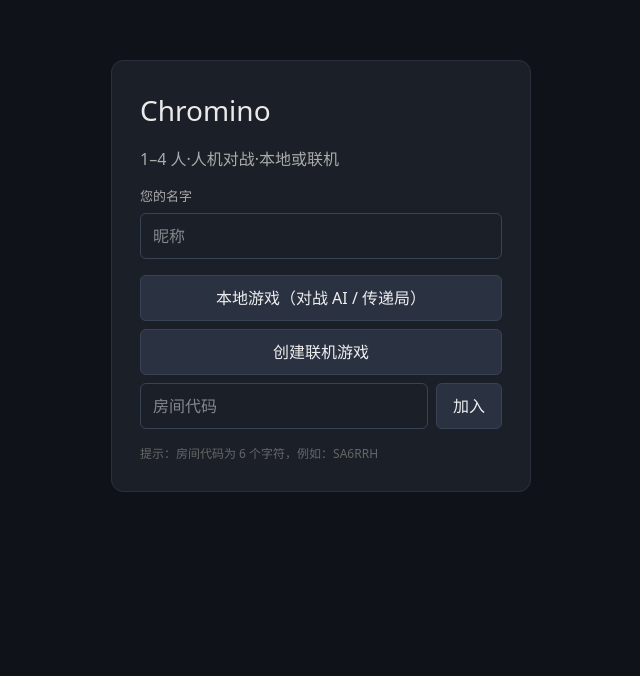
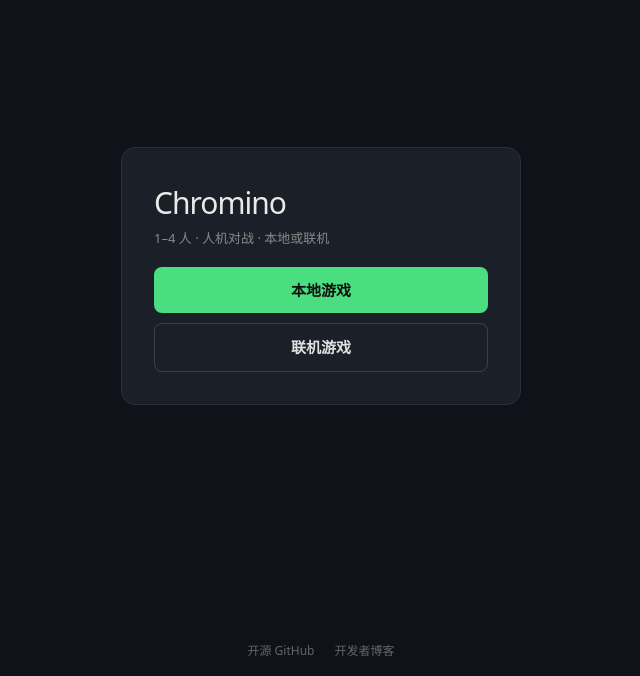
Before and after one commit to hansenz42/chromino, a Next.js app: page / in a window 1280 px wide. Shown: the part 124-800 px from the top of the page, without its empty margins (319-959 px from the left). Built offline with nearby package versions, Linux system fonts and the light colour scheme.

Commit message:
feat: implement board zoom functionality and enhance drag behavior

```diff
--- a/app/page.tsx
+++ b/app/page.tsx
@@ -1,7 +1,6 @@
 "use client";
 import { useEffect, useState } from "react";
 import { useRouter } from "next/navigation";
-import { generateMatchCode } from "@/lib/match-code";
 
 const NICK_KEY = "chromino_nickname";
 const PID_KEY = "chromino_player_id";
@@ -13,11 +12,16 @@ function uuid() {
   return "p_" + Math.random().toString(36).slice(2, 10);
 }
 
+type View = "home" | "online";
+
 export default function Home() {
   const router = useRouter();
+  const [view, setView] = useState<View>("home");
   const [nick, setNick] = useState("");
   const [joinCode, setJoinCode] = useState("");
+  const [showJoin, setShowJoin] = useState(false);
   const [lastGame, setLastGame] = useState<string | null>(null);
+  const [creating, setCreating] = useState(false);
 
   useEffect(() => {
     const n = localStorage.getItem(NICK_KEY) ?? "";
@@ -36,12 +40,14 @@ export default function Home() {
   async function createRemote() {
     const name = nick.trim() || "玩家";
     saveNick(name);
+    setCreating(true);
     const pid = localStorage.getItem(PID_KEY)!;
     const res = await fetch("/api/game/create", {
       method: "POST",
       headers: { "Content-Type": "application/json" },
       body: JSON.stringify({ hostId: pid, hostName: name }),
     });
+    setCreating(false);
     if (!res.ok) {
       alert("创建游戏失败");
       return;
@@ -58,48 +64,130 @@ export default function Home() {
     router.push(`/game/${code}`);
   }
 
-  function goLocal() {
-    saveNick(nick.trim() || "玩家");
-    router.push("/game/local");
+  function goOnline() {
+    setShowJoin(false);
+    setJoinCode("");
+    setView("online");
   }
 
-  return (
-    <main
-      style={{
-        minHeight: "100dvh",
-        display: "flex",
-        alignItems: "center",
-        justifyContent: "center",
-        padding: 16,
-      }}
-    >
-      <div
-        style={{
+  function goBack() {
+    setView("home");
+    setShowJoin(false);
+    setJoinCode("");
+  }
+
+  // ── shared card wrapper ──────────────────────────────────────────────────
+  const card: React.CSSProperties = {
     background: "#1b2028",
-          padding: "clamp(16px, 5vw, 28px)",
-          borderRadius: 12,
-          width: "min(100%, 420px)",
+    padding: "clamp(20px, 5vw, 32px)",
+    borderRadius: 14,
+    width: "min(100%, 400px)",
     display: "flex",
     flexDirection: "column",
-          gap: 16,
+    gap: 18,
     border: "1px solid #2a2f3a",
-        }}
+  };
+
+  const btnPrimary: React.CSSProperties = {
+    padding: "12px 0",
+    borderRadius: 8,
+    fontSize: 15,
+    fontWeight: 600,
+    cursor: "pointer",
+    border: "none",
+    background: "#4ade80",
+    color: "#111",
+  };
+
+  const btnSecondary: React.CSSProperties = {
+    padding: "12px 0",
+    borderRadius: 8,
+    fontSize: 15,
+    fontWeight: 600,
+    cursor: "pointer",
+    border: "1px solid #3a4050",
+    background: "transparent",
+    color: "#e0e0e0",
+  };
+
+  const btnGhost: React.CSSProperties = {
+    padding: "8px 0",
+    borderRadius: 6,
+    fontSize: 13,
+    cursor: "pointer",
+    border: "1px solid #2a2f3a",
+    background: "transparent",
+    color: "#888",
+  };
+
+  // ── HOME view ────────────────────────────────────────────────────────────
+  if (view === "home") {
+    return (
+      <main style={mainStyle}>
+        <div style={card}>
+          <div>
+            <h1 style={{ margin: "0 0 4px", fontSize: 30, letterSpacing: -1 }}>
+              Chromino
+            </h1>
+            <p style={{ margin: 0, color: "#888", fontSize: 13 }}>
+              1–4 人 · 人机对战 · 本地或联机
+            </p>
+          </div>
+          <div style={{ display: "flex", flexDirection: "column", gap: 10 }}>
+            <button
+              style={btnPrimary}
+              onClick={() => router.push("/game/local")}
             >
-        <h1 style={{ margin: 0, fontSize: 28 }}>Chromino</h1>
-        <p style={{ margin: 0, color: "#aaa" }}>1–4 人·人机对战·本地或联机</p>
+              本地游戏
+            </button>
+            <button style={btnSecondary} onClick={goOnline}>
+              联机游戏
+            </button>
+          </div>
+        </div>
+        <PageFooter />
+      </main>
+    );
+  }
 
+  // ── ONLINE view ──────────────────────────────────────────────────────────
+  return (
+    <main style={mainStyle}>
+      <div style={card}>
+        {/* header */}
+        <div style={{ display: "flex", alignItems: "center", gap: 10 }}>
+          <button style={btnGhost} onClick={goBack}>
+            ← 返回
+          </button>
+          <h2 style={{ margin: 0, fontSize: 18 }}>联机游戏</h2>
+        </div>
+
+        {/* name input */}
         <label style={{ display: "flex", flexDirection: "column", gap: 6 }}>
           <span style={{ fontSize: 13, color: "#aaa" }}>您的名字</span>
           <input
             value={nick}
             onChange={(e) => saveNick(e.target.value)}
             placeholder="昵称"
+            autoFocus
           />
         </label>
 
-        <div style={{ display: "flex", flexDirection: "column", gap: 8 }}>
-          <button onClick={goLocal}>本地游戏（对战 AI / 传递局）</button>
-          <button onClick={createRemote}>创建联机游戏</button>
+        {/* actions */}
+        <div style={{ display: "flex", flexDirection: "column", gap: 10 }}>
+          <button
+            style={{ ...btnPrimary, opacity: creating ? 0.6 : 1 }}
+            onClick={createRemote}
+            disabled={creating}
+          >
+            {creating ? "创建中…" : "创建游戏"}
+          </button>
+
+          {!showJoin ? (
+            <button style={btnSecondary} onClick={() => setShowJoin(true)}>
+              加入游戏
+            </button>
+          ) : (
             <div style={{ display: "flex", gap: 8 }}>
               <input
                 value={joinCode}
@@ -107,20 +195,77 @@ export default function Home() {
                 placeholder="房间代码"
                 maxLength={6}
                 style={{ flex: 1 }}
+                autoFocus
+                onKeyDown={(e) => e.key === "Enter" && joinRemote()}
               />
-            <button onClick={joinRemote}>加入</button>
+              <button
+                style={{
+                  ...btnPrimary,
+                  padding: "10px 16px",
+                  whiteSpace: "nowrap",
+                }}
+                onClick={joinRemote}
+                disabled={!joinCode.trim()}
+              >
+                加入
+              </button>
             </div>
+          )}
+
           {lastGame && (
-            <button onClick={() => router.push(`/game/${lastGame}`)}>
+            <button
+              style={btnGhost}
+              onClick={() => router.push(`/game/${lastGame}`)}
+            >
               重新加入上局游戏（{lastGame}）
             </button>
           )}
         </div>
-
-        <div style={{ fontSize: 12, color: "#666" }}>
-          提示：房间代码为 6 个字符，例如：{generateMatchCode()}
       </div>
-      </div>
+      <PageFooter />
     </main>
   );
 }
+
+function PageFooter() {
+  return (
+    <footer
+      style={{
+        position: "absolute",
+        bottom: 16,
+        left: 0,
+        right: 0,
+        display: "flex",
+        justifyContent: "center",
+        gap: 20,
+        fontSize: 12,
+      }}
+    >
+      <a
+        href="https://github.com/hansenz42/chromino"
+        target="_blank"
+        rel="noopener noreferrer"
+        style={{ color: "#666", textDecoration: "none" }}
+      >
+        开源 GitHub
+      </a>
+      <a
+        href="https://www.assen.top"
+        target="_blank"
+        rel="noopener noreferrer"
+        style={{ color: "#666", textDecoration: "none" }}
+      >
+        开发者博客
+      </a>
+    </footer>
+  );
+}
+
+const mainStyle: React.CSSProperties = {
+  position: "relative",
+  minHeight: "100dvh",
+  display: "flex",
+  alignItems: "center",
+  justifyContent: "center",
+  padding: 16,
+};
--- a/lib/game-store.ts
+++ b/lib/game-store.ts
@@ -22,8 +22,10 @@ interface GameStore {
   dragging: DragState | null;
   tileOrientations: Record<number, TileOrientation>;
   hasDrawnThisTurn: boolean;
+  boardZoom: number;
 
   setTiles(tiles: Tile[]): void;
+  setBoardZoom(zoom: number): void;
   startLocal(opts: Parameters<typeof initGame>[0], selfId: string): void;
   setState(state: GameState): void;
   setSelf(id: string | null): void;
@@ -57,8 +59,12 @@ export const useGameStore = create<GameStore>((set, get) => ({
   dragging: null,
   tileOrientations: {},
   hasDrawnThisTurn: false,
+  boardZoom: 1,
   setTiles(tiles) {
     set({ tiles });
+  },
+  setBoardZoom(zoom) {
+    set({ boardZoom: zoom });
   },
   startLocal(opts, selfId) {
     const state = initGame(opts);
```
Also changed, not shown: app/game/local/page.tsx (+68 -32 lines), components/Board.tsx (+33 -12 lines), components/Hand.tsx (+12 -9 lines). Lines whose indentation alone changed are shown as unchanged.
